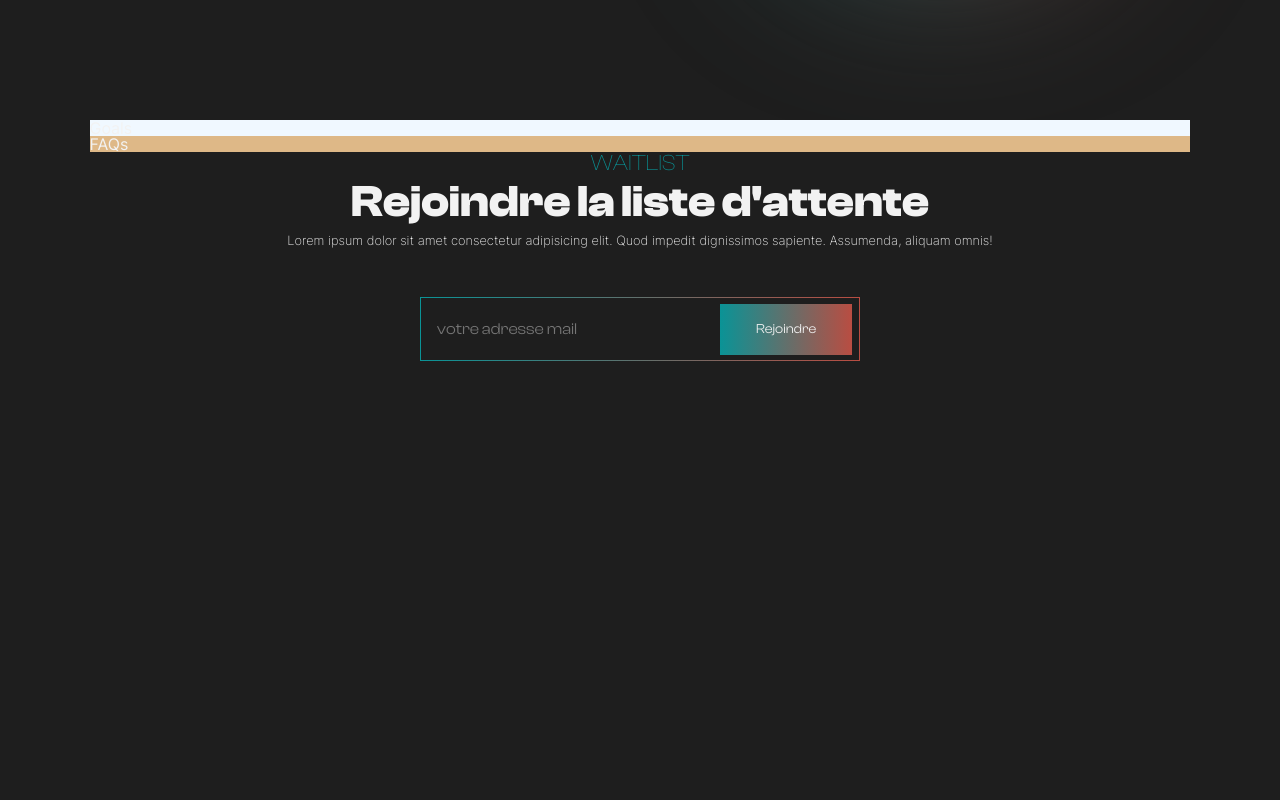
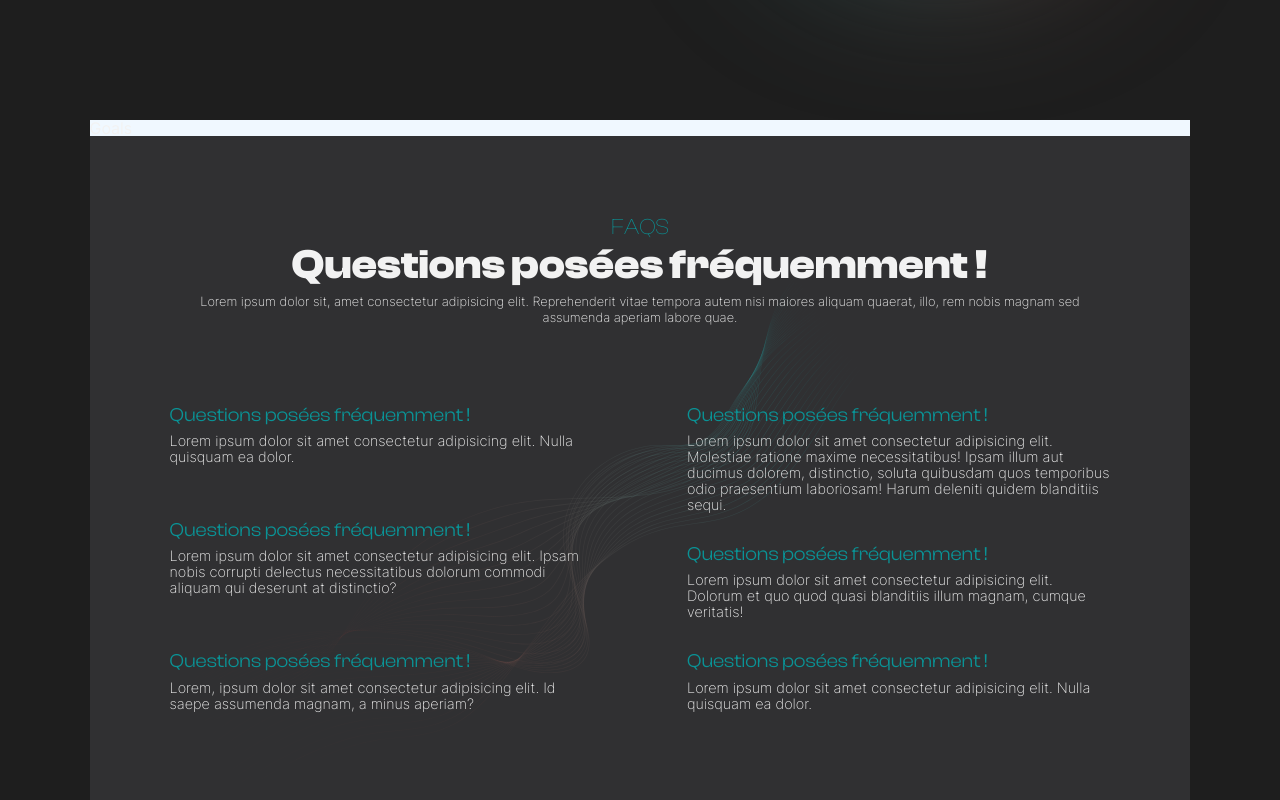
Before and after one commit to MozartOnWeb/ikazic, a Next.js app: page / in a window 1280 px wide. Shown: the part 3400-4200 px from the top of the page. Before the commit the page ends 4112 px from the top, so only its background shows below. Built offline with nearby package versions, Linux system fonts and the light colour scheme.

Commit message:
working on faqs section

```diff
--- a/sections/FAQs/faqs.scss
+++ b/sections/FAQs/faqs.scss
@@ -0,0 +1,64 @@
+#faqs {
+  height: 85vh;
+  margin-bottom: 10rem;
+  background-color: $gray;
+  padding: 5rem;
+  position: relative;
+  .about-wave {
+    position: absolute;
+  }
+  .top-section {
+    text-align: center;
+    margin-bottom: 3rem;
+    h3 {
+      font-family: $heading_font;
+      font-size: 1.4rem;
+      font-weight: 200;
+      color: $green;
+      text-transform: uppercase;
+      margin-bottom: 0.4rem;
+    }
+    h1 {
+      font-family: $heading_font;
+      font-size: 2.6rem;
+      font-weight: bold;
+      color: $white;
+      margin-bottom: 0.5rem;
+    }
+    p {
+      font-family: $body_font;
+      font-weight: 200;
+      font-size: 0.8rem;
+      margin-bottom: 2rem;
+      line-height: 1rem;
+      width: 100%;
+    }
+  }
+  .bottom-section {
+    display: flex;
+    justify-content: space-between;
+    margin-top: 5rem;
+    .faqs-item {
+      display: flex;
+      justify-content: space-between;
+      align-items: flex-start;
+      flex-direction: column;
+      width: 45%;
+      .faq {
+        margin-bottom: 2rem;
+        h4 {
+          color: $green;
+          font-family: $heading_font;
+          font-size: 1.2rem;
+          margin-bottom: 0.5rem;
+        }
+        p {
+          font-family: $body_font;
+          font-weight: 200;
+          font-size: 0.9rem;
+          line-height: 1rem;
+        }
+      }
+    }
+  }
+}
--- a/sections/FAQs/faqs.tsx
+++ b/sections/FAQs/faqs.tsx
@@ -1,7 +1,80 @@
 import React from "react";
 
+import Image from "next/image";
+
+//import about wave
+import aboutWave from "../../assets/extra/aboutWave.svg";
+
 export const FAQs = () => {
-  return <section id="faqs">FAQs</section>;
+  return (
+    <section id="faqs">
+      <div className="about-wave">
+        <Image src={aboutWave} alt="wave in faqs section" />
+      </div>
+      <div className="top-section">
+        <h3>FAQS</h3>
+        <h1>Questions posées fréquemment !</h1>
+        <p>
+          Lorem ipsum dolor sit, amet consectetur adipisicing elit.
+          Reprehenderit vitae tempora autem nisi maiores aliquam quaerat, illo,
+          rem nobis magnam sed assumenda aperiam labore quae.
+        </p>
+      </div>
+
+      <div className="bottom-section">
+        <div className="faqs-item left-faqs">
+          <div className="faq">
+            <h4>Questions posées fréquemment !</h4>
+            <p>
+              Lorem ipsum dolor sit amet consectetur adipisicing elit. Nulla
+              quisquam ea dolor.
+            </p>
+          </div>
+          <div className="faq">
+            <h4>Questions posées fréquemment !</h4>
+            <p>
+              Lorem ipsum dolor sit amet consectetur adipisicing elit. Ipsam
+              nobis corrupti delectus necessitatibus dolorum commodi aliquam qui
+              deserunt at distinctio?
+            </p>
+          </div>
+          <div className="faq">
+            <h4>Questions posées fréquemment !</h4>
+            <p>
+              Lorem, ipsum dolor sit amet consectetur adipisicing elit. Id saepe
+              assumenda magnam, a minus aperiam?
+            </p>
+          </div>
+        </div>
+
+        <div className=" faqs-item right-faqs">
+          <div className="faq">
+            <h4>Questions posées fréquemment !</h4>
+            <p>
+              Lorem ipsum dolor sit amet consectetur adipisicing elit. Molestiae
+              ratione maxime necessitatibus! Ipsam illum aut ducimus dolorem,
+              distinctio, soluta quibusdam quos temporibus odio praesentium
+              laboriosam! Harum deleniti quidem blanditiis sequi.
+            </p>
+          </div>
+          <div className="faq">
+            <h4>Questions posées fréquemment !</h4>
+            <p>
+              Lorem ipsum dolor sit amet consectetur adipisicing elit. Dolorum
+              et quo quod quasi blanditiis illum magnam, cumque veritatis!
+            </p>
+          </div>
+          <div className="faq">
+            <h4>Questions posées fréquemment !</h4>
+            <p>
+              Lorem ipsum dolor sit amet consectetur adipisicing elit. Nulla
+              quisquam ea dolor.
+            </p>
+          </div>
+        </div>
+      </div>
+    </section>
+  );
 };
 
 export default FAQs;
--- a/styles/global.scss
+++ b/styles/global.scss
@@ -14,6 +14,3 @@ html {
 #goals {
   background-color: aliceblue;
 }
-#faqs {
-  background-color: burlywood;
-}
```
